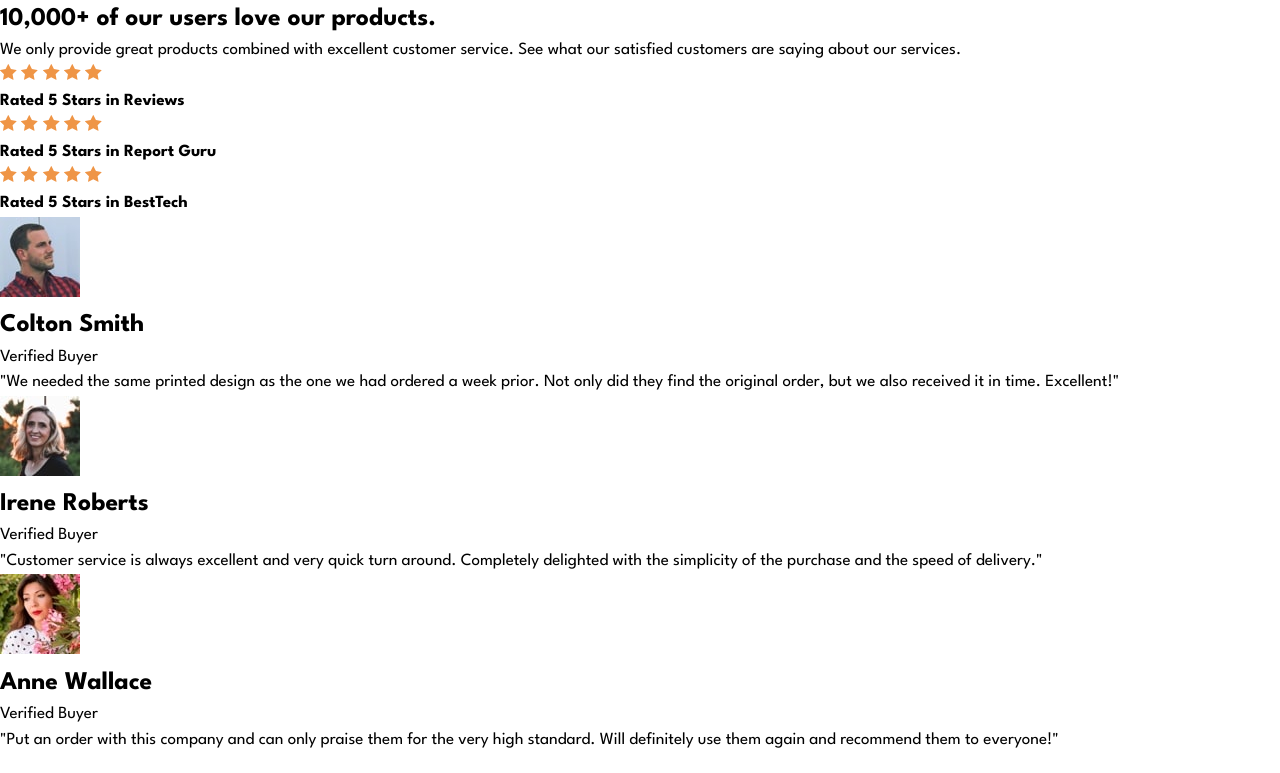
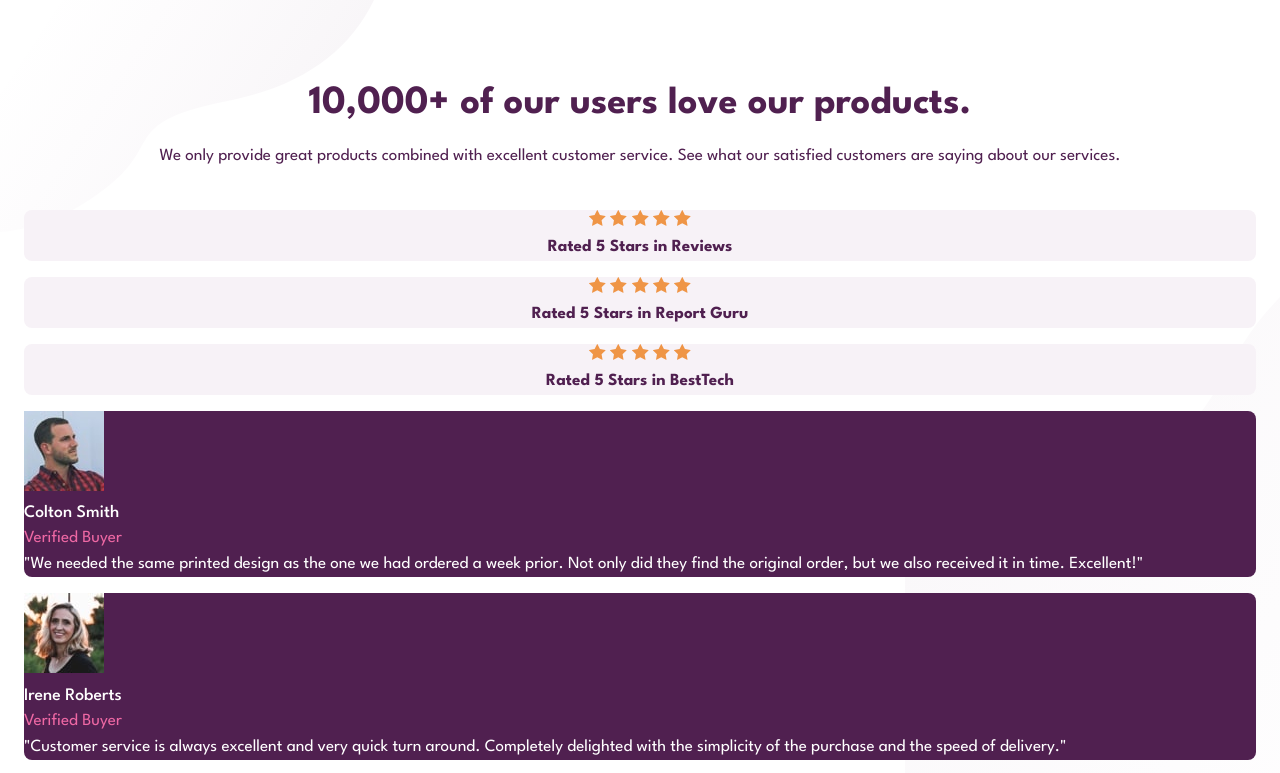
Before and after one commit to patrick-selin/social-proof-section, a plain HTML site: page index.html in a window 1280 px wide. Shown: the top 773 px of the page. Drawn offline with Linux system fonts and the light colour scheme.

Commit message:
font, colors, borders

```diff
--- a/index.html
+++ b/index.html
@@ -13,9 +13,9 @@
     <title>Social proof section</title>
   </head>
   <body>
-    <main>
+    <main class="wrapper">
       <section class="info">
-        <h1>10,000+ of our users love our products.</h1>
+        <h1><span>10,000+ </span>of our users love our products.</h1>
         <p>We only provide great products combined with excellent customer service.
          See what our satisfied customers are saying about our services.</p>
       </section>
@@ -51,7 +51,7 @@
         <div class="testimonial-wrapper">
           <img src="./images/image-colton.jpg" alt="Image of the testimonial giver">
           <h2>Colton Smith</h2>
-          <span>Verified Buyer</span>
+          <span class="accent">Verified Buyer</span>
           <blockquote>"We needed the same printed design as the one we had ordered a week prior.
             Not only did they find the original order, but we also received it in time.
             Excellent!"
@@ -60,7 +60,7 @@
         <div class="testimonial-wrapper">
           <img src="./images/image-irene.jpg" alt="Image of the testimonial giver">
           <h2>Irene Roberts </h2>
-          <span>Verified Buyer</span>
+          <span class="accent">Verified Buyer</span>
           <blockquote>"Customer service is always excellent and very quick turn around. Completely
             delighted with the simplicity of the purchase and the speed of delivery."
           </blockquote>
@@ -68,7 +68,7 @@
         <div class="testimonial-wrapper">
           <img src="./images/image-anne.jpg" alt="Image of the testimonial giver">
           <h2>Anne Wallace</h2>
-          <span>Verified Buyer</span>
+          <span class="accent">Verified Buyer</span>
           <blockquote>"Put an order with this company and can only praise them for the very high
             standard. Will definitely use them again and recommend them to everyone!"
           </blockquote>
--- a/style.css
+++ b/style.css
@@ -25,8 +25,17 @@ body {
 }
 
 body {
+
+    background-image: url(./images/bg-pattern-top-mobile.svg),
+    url(./images/bg-pattern-bottom-mobile.svg);
+    background-position: left top, right bottom;
+    background-repeat: no-repeat, no-repeat;
+    background-size: cover cover;
+
     font-family: 'League Spartan', sans-serif;
     font-size: 17px;
+    color: var(--dark-magenta);
+
     line-height: 1.5;
     -webkit-font-smoothing: antialiased;
 }
@@ -54,3 +63,53 @@ h5,
 h6 {
     overflow-wrap: break-word;
 }
+
+.wrapper {
+    padding: 1.5rem;
+}
+
+.info, .ratings {
+    text-align: center;
+}
+
+.info {
+    margin-top: 4rem;
+}
+
+.info h1 {
+    font-size: 2.4rem;
+    font-weight: 700;
+    line-height: 0.8;
+    margin-bottom: 1.5rem;
+}
+
+.info span {
+    font-size: 2.5rem;
+}
+
+.ratings {
+    margin-top: 2.5rem;
+}
+
+.rating-wrapper {
+    background-color: var(--light-gray-magenta);
+    border-radius: 0.5rem;
+    margin-bottom: 1rem;
+}
+
+.testimonial-wrapper {
+    background-color: var(--dark-magenta);
+    color: var(--white);
+    border-radius: 0.5rem;
+    margin-bottom: 1rem;
+}
+
+.testimonial-wrapper h2 {
+    font-size: 1.1rem;
+    font-weight: 500;
+}
+
+.testimonial-wrapper .accent {
+    font-family: inherit;
+    color: var(--soft-pink);
+}
```
